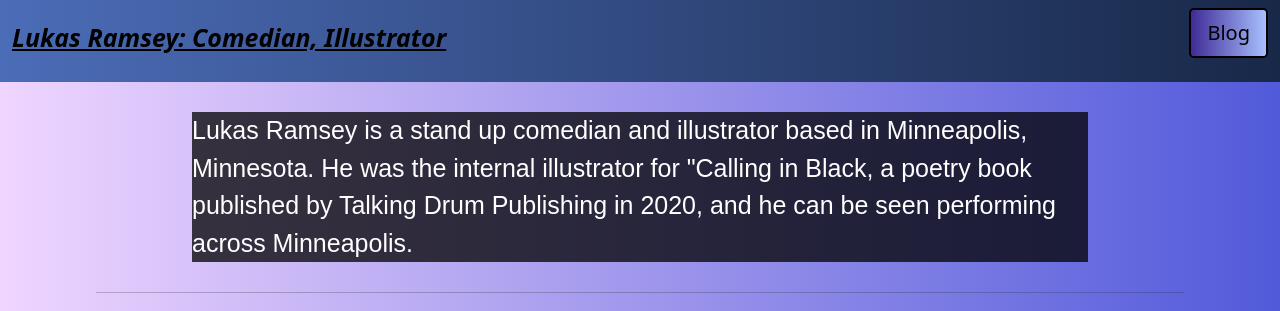
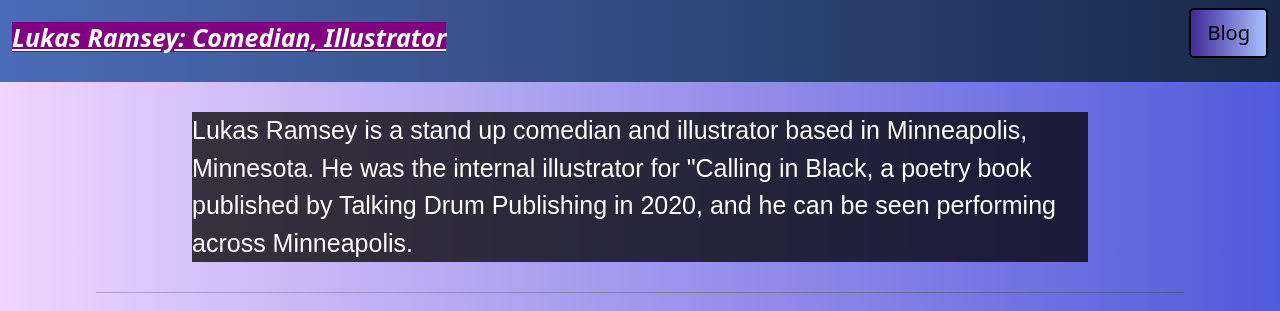
Before and after one commit to corilucas7690/LukasRamsey, a plain HTML site: page index.html in a window 1280 px wide. Shown: the top 311 px of the page. Drawn offline with nearby package versions, Linux system fonts and the light colour scheme; a web font is replaced by a local one.

Commit message:
Update style-lw.css

```diff
--- a/style-lw.css
+++ b/style-lw.css
@@ -1,8 +1,9 @@
 h1 {
     font-size: 25px;
     text-align:start;
-    color: black;
+    color: white;
     text-decoration: underline;
+    background: purple;
 }
 .btn {
     border: 2px solid black;
```
